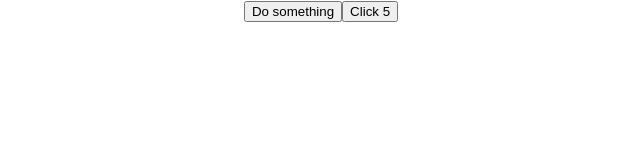
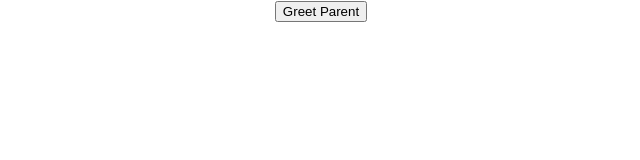
Before and after one commit to zhusophia/react-demo, a React (Create React App) app: page / in a window 1280 px wide. Shown: the top 160 px of the page, without its empty margins (319-959 px from the left). Built offline with nearby package versions, Linux system fonts and the light colour scheme.

Commit message:
parent and child components

```diff
--- a/src/App.js
+++ b/src/App.js
@@ -1,4 +1,5 @@
 import './App.css';
+import { ParentComponent } from './components/ParentComponent';
 // process = create a .js file for a component
 // import and use the component within app.js
 // use the component within the html
@@ -12,7 +13,7 @@
 
 // import Greet from './components/Greet'
 // import Message from './components/Message'
-import { ClickHandler } from './components/ClickHandler'
+// import { ClickHandler } from './components/ClickHandler'
 
 function App() {
   return (
@@ -27,9 +28,11 @@
       <p>This is children props</p>
      </Greet>
      <Message></Message>
+     <ClickHandler></ClickHandler>
      */}
 
-    <ClickHandler></ClickHandler>
+      <ParentComponent></ParentComponent>
+
     </div>
   );
 }
--- /dev/null
+++ b/src/components/ChildComponent.js
@@ -0,0 +1,8 @@
+export const ChildComponent = (props) => {
+    return (
+        <div>
+            <button onClick={ () => props.greetHandler('WAHOO')}>Greet Parent</button>
+        </div>
+    )
+}
+// conversion between two files
--- a/src/components/ClickHandler.js
+++ b/src/components/ClickHandler.js
@@ -5,7 +5,6 @@
 // event contanis all the details about the event
 // you can also use it to pass ecpfici values, setting it as a parameter
 
-//52:59
 
 
 export const ClickHandler = () => {
--- /dev/null
+++ b/src/components/ParentComponent.js
@@ -0,0 +1,18 @@
+// export const vs const export?
+
+import { ChildComponent } from "./ChildComponent"
+
+export const ParentComponent = () => {
+    const greetParent = (childName) => {
+        alert(`hello parent ${childName}`)
+        alert(`hello + ${childName}`)
+        // only ` works with variables, not '
+    }
+
+    return (
+        <ChildComponent greetHandler={greetParent}></ChildComponent>
+    )
+    // basically props, but passing in the fucntion? with it being props.greetHandler
+    // because that is the argument that is given
+
+}
```
